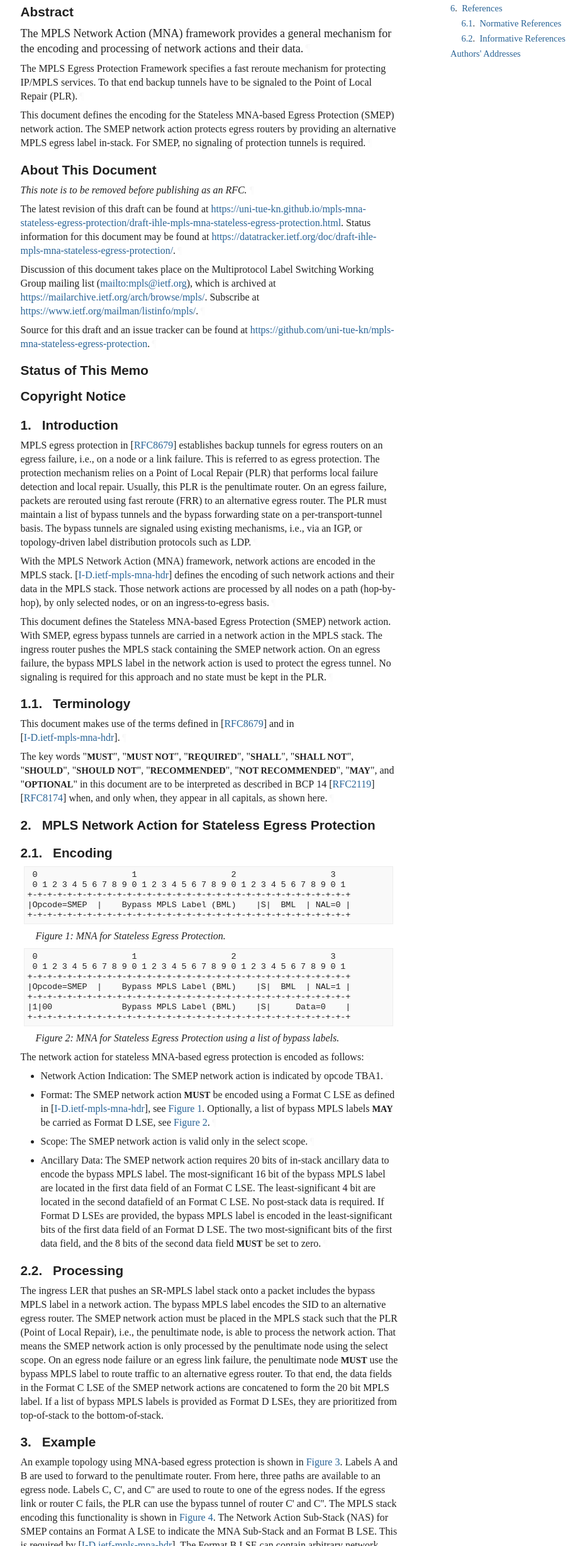
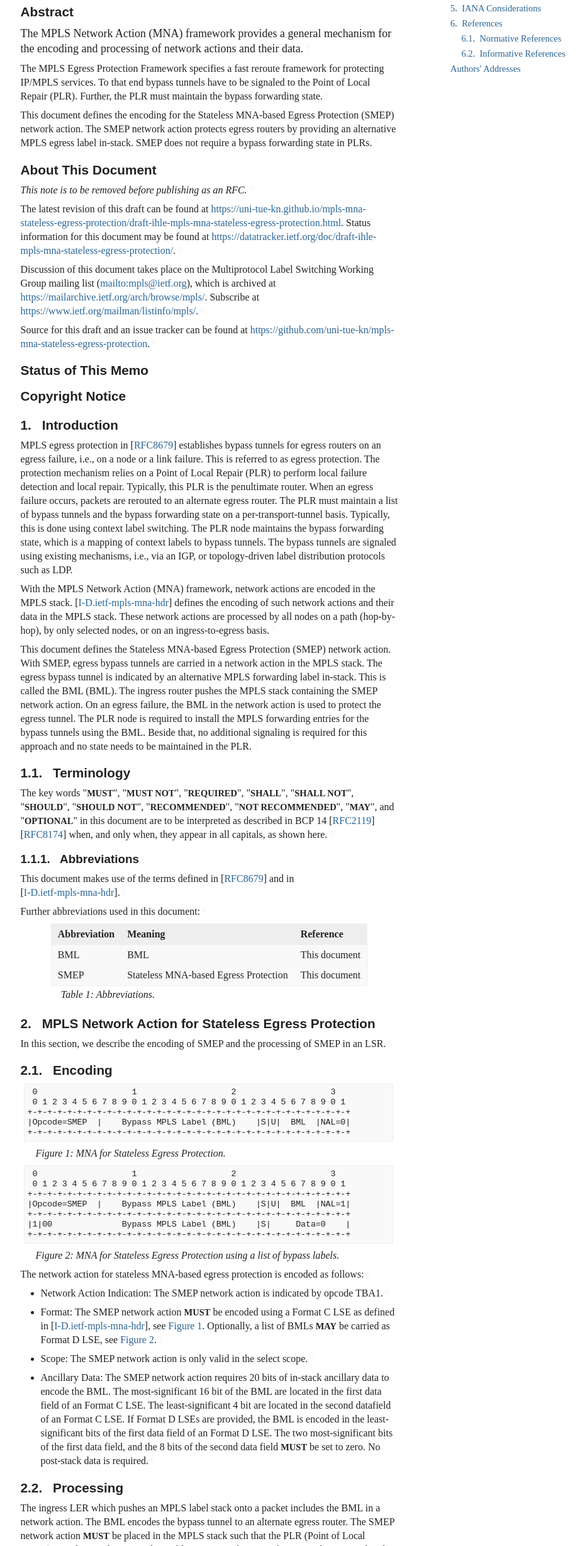
Before and after one commit to uni-tue-kn/mpls-mna-stateless-egress-protection, a plain HTML site: page draft-ihle-mpls-mna-stateless-egress-protection.html in a window 1280 px wide. Shown: the part 346-2800 px from the top of the page at 63% size, without its empty margins (92-1022 px from the left). Drawn offline with Linux system fonts and the light colour scheme; a web font is replaced by a local one.

Commit message:
Script updating gh-pages from 2235e96. [ci skip]

```diff
--- a/draft-ihle-mpls-mna-stateless-egress-protection.html
+++ b/draft-ihle-mpls-mna-stateless-egress-protection.html
@@ -9,25 +9,26 @@
 <meta content="Michael Menth" name="author">
 <meta content="
        The MPLS Network Action (MNA) framework provides a general mechanism for the encoding and processing of network actions and their data.
-       The MPLS Egress Protection Framework specifies a fast reroute mechanism for protecting IP/MPLS services.
-To that end backup tunnels have to be signaled to the Point of Local Repair (PLR).
+       The MPLS Egress Protection Framework specifies a fast reroute framework for protecting IP/MPLS services.
+To that end bypass tunnels have to be signaled to the Point of Local Repair (PLR).
+Further, the PLR must maintain the bypass forwarding state.
        This document defines the encoding for the Stateless MNA-based Egress Protection (SMEP) network action.
 The SMEP network action protects egress routers by providing an alternative MPLS egress label in-stack.
-For SMEP, no signaling of protection tunnels is required.
+SMEP does not require a bypass forwarding state in PLRs.
     " name="description">
-<meta content="xml2rfc 3.23.0" name="generator">
+<meta content="xml2rfc 3.23.1" name="generator">
 <meta content="egress protection" name="keyword">
 <meta content="resilience" name="keyword">
 <meta content="draft-ihle-mpls-mna-stateless-egress-protection-latest" name="ietf.draft">
 <!-- Generator version information:
-  xml2rfc 3.23.0
-    Python 3.12.3
+  xml2rfc 3.23.1
+    Python 3.12.6
     ConfigArgParse 1.7
-    google-i18n-address 3.1.0
+    google-i18n-address 3.1.1
     intervaltree 3.1.0
     Jinja2 3.1.4
     lxml 4.9.4
-    platformdirs 4.2.2
+    platformdirs 4.3.6
     pycountry 22.3.5
     PyYAML 6.0.1
     requests 2.32.3
@@ -1035,7 +1036,7 @@ svg :is([fill="white"], [fill^="#fff"]) {
 </tr></thead>
 <tfoot><tr>
 <td class="left">Ihle &amp; Menth</td>
-<td class="center">Expires 21 March 2025</td>
+<td class="center">Expires 24 March 2025</td>
 <td class="right">[Page]</td>
 </tr></tfoot>
 </table>
@@ -1048,12 +1049,12 @@ svg :is([fill="white"], [fill^="#fff"]) {
 <dd class="internet-draft">draft-ihle-mpls-mna-stateless-egress-protection-latest</dd>
 <dt class="label-published">Published:</dt>
 <dd class="published">
-<time datetime="2024-09-17" class="published">17 September 2024</time>
+<time datetime="2024-09-20" class="published">20 September 2024</time>
     </dd>
 <dt class="label-intended-status">Intended Status:</dt>
 <dd class="intended-status">Standards Track</dd>
 <dt class="label-expires">Expires:</dt>
-<dd class="expires"><time datetime="2025-03-21">21 March 2025</time></dd>
+<dd class="expires"><time datetime="2025-03-24">24 March 2025</time></dd>
 <dt class="label-authors">Authors:</dt>
 <dd class="authors">
 <div class="author">
@@ -1071,11 +1072,12 @@ svg :is([fill="white"], [fill^="#fff"]) {
 <section id="section-abstract">
       <h2 id="abstract"><a href="#abstract" class="selfRef">Abstract</a></h2>
 <p id="section-abstract-1">The MPLS Network Action (MNA) framework provides a general mechanism for the encoding and processing of network actions and their data.<a href="#section-abstract-1" class="pilcrow">¶</a></p>
-<p id="section-abstract-2">The MPLS Egress Protection Framework specifies a fast reroute mechanism for protecting IP/MPLS services.
-To that end backup tunnels have to be signaled to the Point of Local Repair (PLR).<a href="#section-abstract-2" class="pilcrow">¶</a></p>
+<p id="section-abstract-2">The MPLS Egress Protection Framework specifies a fast reroute framework for protecting IP/MPLS services.
+To that end bypass tunnels have to be signaled to the Point of Local Repair (PLR).
+Further, the PLR must maintain the bypass forwarding state.<a href="#section-abstract-2" class="pilcrow">¶</a></p>
 <p id="section-abstract-3">This document defines the encoding for the Stateless MNA-based Egress Protection (SMEP) network action.
 The SMEP network action protects egress routers by providing an alternative MPLS egress label in-stack.
-For SMEP, no signaling of protection tunnels is required.<a href="#section-abstract-3" class="pilcrow">¶</a></p>
+SMEP does not require a bypass forwarding state in PLRs.<a href="#section-abstract-3" class="pilcrow">¶</a></p>
 </section>
 <section class="note rfcEditorRemove" id="section-note.1">
       <h2 id="name-about-this-document">
@@ -1112,7 +1114,7 @@ For SMEP, no signaling of protection tunnels is required.<a href="#section-abstr
         time. It is inappropriate to use Internet-Drafts as reference
         material or to cite them other than as "work in progress."<a href="#section-boilerplate.1-3" class="pilcrow">¶</a></p>
 <p id="section-boilerplate.1-4">
-        This Internet-Draft will expire on 21 March 2025.<a href="#section-boilerplate.1-4" class="pilcrow">¶</a></p>
+        This Internet-Draft will expire on 24 March 2025.<a href="#section-boilerplate.1-4" class="pilcrow">¶</a></p>
 </section>
 </div>
 <div id="copyright">
@@ -1146,6 +1148,11 @@ For SMEP, no signaling of protection tunnels is required.<a href="#section-abstr
 <ul class="compact toc ulBare ulEmpty">
 <li class="compact toc ulBare ulEmpty" id="section-toc.1-1.1.2.1">
                 <p id="section-toc.1-1.1.2.1.1" class="keepWithNext"><a href="#section-1.1" class="auto internal xref">1.1</a>.  <a href="#name-terminology" class="internal xref">Terminology</a></p>
+<ul class="compact toc ulBare ulEmpty">
+<li class="compact toc ulBare ulEmpty" id="section-toc.1-1.1.2.1.2.1">
+                    <p id="section-toc.1-1.1.2.1.2.1.1" class="keepWithNext"><a href="#section-1.1.1" class="auto internal xref">1.1.1</a>.  <a href="#name-abbreviations" class="internal xref">Abbreviations</a></p>
+</li>
+                </ul>
 </li>
             </ul>
 </li>
@@ -1153,7 +1160,7 @@ For SMEP, no signaling of protection tunnels is required.<a href="#section-abstr
             <p id="section-toc.1-1.2.1"><a href="#section-2" class="auto internal xref">2</a>.  <a href="#name-mpls-network-action-for-sta" class="internal xref">MPLS Network Action for Stateless Egress Protection</a></p>
 <ul class="compact toc ulBare ulEmpty">
 <li class="compact toc ulBare ulEmpty" id="section-toc.1-1.2.2.1">
-                <p id="section-toc.1-1.2.2.1.1" class="keepWithNext"><a href="#section-2.1" class="auto internal xref">2.1</a>.  <a href="#name-encoding" class="internal xref">Encoding</a></p>
+                <p id="section-toc.1-1.2.2.1.1"><a href="#section-2.1" class="auto internal xref">2.1</a>.  <a href="#name-encoding" class="internal xref">Encoding</a></p>
 </li>
               <li class="compact toc ulBare ulEmpty" id="section-toc.1-1.2.2.2">
                 <p id="section-toc.1-1.2.2.2.1"><a href="#section-2.2" class="auto internal xref">2.2</a>.  <a href="#name-processing" class="internal xref">Processing</a></p>
@@ -1192,31 +1199,71 @@ For SMEP, no signaling of protection tunnels is required.<a href="#section-abstr
       <h2 id="name-introduction">
 <a href="#section-1" class="section-number selfRef">1. </a><a href="#name-introduction" class="section-name selfRef">Introduction</a>
       </h2>
-<p id="section-1-1">MPLS egress protection in <span>[<a href="#RFC8679" class="cite xref">RFC8679</a>]</span> establishes backup tunnels for egress routers on an egress failure, i.e., on a node or a link failure.
+<p id="section-1-1">MPLS egress protection in <span>[<a href="#RFC8679" class="cite xref">RFC8679</a>]</span> establishes bypass tunnels for egress routers on an egress failure, i.e., on a node or a link failure.
 This is referred to as egress protection.
-The protection mechanism relies on a Point of Local Repair (PLR) that performs local failure detection and local repair.
-Usually, this PLR is the penultimate router.
-On an egress failure, packets are rerouted using fast reroute (FRR) to an alternative egress router.
+The protection mechanism relies on a Point of Local Repair (PLR) to perform local failure detection and local repair.
+Typically, this PLR is the penultimate router.
+When an egress failure occurs, packets are rerouted to an alternate egress router.
 The PLR must maintain a list of bypass tunnels and the bypass forwarding state on a per-transport-tunnel basis.
+Typically, this is done using context label switching.
+The PLR node maintains the bypass forwarding state, which is a mapping of context labels to bypass tunnels.
 The bypass tunnels are signaled using existing mechanisms, i.e., via an IGP, or topology-driven label distribution protocols such as LDP.<a href="#section-1-1" class="pilcrow">¶</a></p>
 <p id="section-1-2">With the MPLS Network Action (MNA) framework, network actions are encoded in the MPLS stack.
 <span>[<a href="#I-D.ietf-mpls-mna-hdr" class="cite xref">I-D.ietf-mpls-mna-hdr</a>]</span> defines the encoding of such network actions and their data in the MPLS stack.
-Those network actions are processed by all nodes on a path (hop-by-hop), by only selected nodes, or on an ingress-to-egress basis.<a href="#section-1-2" class="pilcrow">¶</a></p>
+These network actions are processed by all nodes on a path (hop-by-hop), by only selected nodes, or on an ingress-to-egress basis.<a href="#section-1-2" class="pilcrow">¶</a></p>
 <p id="section-1-3">This document defines the Stateless MNA-based Egress Protection (SMEP) network action.
 With SMEP, egress bypass tunnels are carried in a network action in the MPLS stack.
+The egress bypass tunnel is indicated by an alternative MPLS forwarding label in-stack.
+This is called the BML (BML).
 The ingress router pushes the MPLS stack containing the SMEP network action.
-On an egress failure, the bypass MPLS label in the network action is used to protect the egress tunnel.
-No signaling is required for this approach and no state must be kept in the PLR.<a href="#section-1-3" class="pilcrow">¶</a></p>
+On an egress failure, the BML in the network action is used to protect the egress tunnel.
+The PLR node is required to install the MPLS forwarding entries for the bypass tunnels using the BML.
+Beside that, no additional signaling is required for this approach and no state needs to be maintained in the PLR.<a href="#section-1-3" class="pilcrow">¶</a></p>
 <div id="terminology">
 <section id="section-1.1">
         <h3 id="name-terminology">
 <a href="#section-1.1" class="section-number selfRef">1.1. </a><a href="#name-terminology" class="section-name selfRef">Terminology</a>
         </h3>
-<p id="section-1.1-1">This document makes use of the terms defined in <span>[<a href="#RFC8679" class="cite xref">RFC8679</a>]</span> and in <span>[<a href="#I-D.ietf-mpls-mna-hdr" class="cite xref">I-D.ietf-mpls-mna-hdr</a>]</span>.<a href="#section-1.1-1" class="pilcrow">¶</a></p>
-<p id="section-1.1-2">The key words "<span class="bcp14">MUST</span>", "<span class="bcp14">MUST NOT</span>", "<span class="bcp14">REQUIRED</span>", "<span class="bcp14">SHALL</span>", "<span class="bcp14">SHALL NOT</span>", "<span class="bcp14">SHOULD</span>", "<span class="bcp14">SHOULD NOT</span>", "<span class="bcp14">RECOMMENDED</span>", "<span class="bcp14">NOT RECOMMENDED</span>",
+<p id="section-1.1-1">The key words "<span class="bcp14">MUST</span>", "<span class="bcp14">MUST NOT</span>", "<span class="bcp14">REQUIRED</span>", "<span class="bcp14">SHALL</span>", "<span class="bcp14">SHALL NOT</span>", "<span class="bcp14">SHOULD</span>", "<span class="bcp14">SHOULD NOT</span>", "<span class="bcp14">RECOMMENDED</span>", "<span class="bcp14">NOT RECOMMENDED</span>",
 "<span class="bcp14">MAY</span>", and "<span class="bcp14">OPTIONAL</span>" in this document are to be interpreted as
 described in BCP 14 <span>[<a href="#RFC2119" class="cite xref">RFC2119</a>]</span> <span>[<a href="#RFC8174" class="cite xref">RFC8174</a>]</span> when, and only when, they
-appear in all capitals, as shown here.<a href="#section-1.1-2" class="pilcrow">¶</a></p>
+appear in all capitals, as shown here.<a href="#section-1.1-1" class="pilcrow">¶</a></p>
+<div id="abbreviations">
+<section id="section-1.1.1">
+          <h4 id="name-abbreviations">
+<a href="#section-1.1.1" class="section-number selfRef">1.1.1. </a><a href="#name-abbreviations" class="section-name selfRef">Abbreviations</a>
+          </h4>
+<p id="section-1.1.1-1">This document makes use of the terms defined in <span>[<a href="#RFC8679" class="cite xref">RFC8679</a>]</span> and in <span>[<a href="#I-D.ietf-mpls-mna-hdr" class="cite xref">I-D.ietf-mpls-mna-hdr</a>]</span>.<a href="#section-1.1.1-1" class="pilcrow">¶</a></p>
+<p id="section-1.1.1-2">Further abbreviations used in this document:<a href="#section-1.1.1-2" class="pilcrow">¶</a></p>
+<span id="name-abbreviations-2"></span><div id="table_abbrev">
+<table class="center" id="table-1">
+            <caption>
+<a href="#table-1" class="selfRef">Table 1</a>:
+<a href="#name-abbreviations-2" class="selfRef">Abbreviations.</a>
+            </caption>
+<thead>
+              <tr>
+                <th class="text-left" rowspan="1" colspan="1">Abbreviation</th>
+                <th class="text-left" rowspan="1" colspan="1">Meaning</th>
+                <th class="text-left" rowspan="1" colspan="1">Reference</th>
+              </tr>
+            </thead>
+            <tbody>
+              <tr>
+                <td class="text-left" rowspan="1" colspan="1">BML</td>
+                <td class="text-left" rowspan="1" colspan="1">BML</td>
+                <td class="text-left" rowspan="1" colspan="1">This document</td>
+              </tr>
+              <tr>
+                <td class="text-left" rowspan="1" colspan="1">SMEP</td>
+                <td class="text-left" rowspan="1" colspan="1">Stateless MNA-based Egress Protection</td>
+                <td class="text-left" rowspan="1" colspan="1">This document</td>
+              </tr>
+            </tbody>
+          </table>
+</div>
+</section>
+</div>
 </section>
 </div>
 </section>
@@ -1226,6 +1273,7 @@ appear in all capitals, as shown here.<a href="#section-1.1-2" class="pilcrow">
       <h2 id="name-mpls-network-action-for-sta">
 <a href="#section-2" class="section-number selfRef">2. </a><a href="#name-mpls-network-action-for-sta" class="section-name selfRef">MPLS Network Action for Stateless Egress Protection</a>
       </h2>
+<p id="section-2-1">In this section, we describe the encoding of SMEP and the processing of SMEP in an LSR.<a href="#section-2-1" class="pilcrow">¶</a></p>
 <div id="encoding">
 <section id="section-2.1">
         <h3 id="name-encoding">
@@ -1238,7 +1286,7 @@ appear in all capitals, as shown here.<a href="#section-1.1-2" class="pilcrow">
  0                   1                   2                   3
  0 1 2 3 4 5 6 7 8 9 0 1 2 3 4 5 6 7 8 9 0 1 2 3 4 5 6 7 8 9 0 1
 +-+-+-+-+-+-+-+-+-+-+-+-+-+-+-+-+-+-+-+-+-+-+-+-+-+-+-+-+-+-+-+-+
-|Opcode=SMEP  |    Bypass MPLS Label (BML)    |S|  BML  | NAL=0 |
+|Opcode=SMEP  |    Bypass MPLS Label (BML)    |S|U|  BML  |NAL=0|
 +-+-+-+-+-+-+-+-+-+-+-+-+-+-+-+-+-+-+-+-+-+-+-+-+-+-+-+-+-+-+-+-+
 </pre>
 </div>
@@ -1253,7 +1301,7 @@ appear in all capitals, as shown here.<a href="#section-1.1-2" class="pilcrow">
  0                   1                   2                   3
  0 1 2 3 4 5 6 7 8 9 0 1 2 3 4 5 6 7 8 9 0 1 2 3 4 5 6 7 8 9 0 1
 +-+-+-+-+-+-+-+-+-+-+-+-+-+-+-+-+-+-+-+-+-+-+-+-+-+-+-+-+-+-+-+-+
-|Opcode=SMEP  |    Bypass MPLS Label (BML)    |S|  BML  | NAL=1 |
+|Opcode=SMEP  |    Bypass MPLS Label (BML)    |S|U|  BML  |NAL=1|
 +-+-+-+-+-+-+-+-+-+-+-+-+-+-+-+-+-+-+-+-+-+-+-+-+-+-+-+-+-+-+-+-+
 |1|00              Bypass MPLS Label (BML)    |S|     Data=0    |
 +-+-+-+-+-+-+-+-+-+-+-+-+-+-+-+-+-+-+-+-+-+-+-+-+-+-+-+-+-+-+-+-+
@@ -1269,13 +1317,13 @@ appear in all capitals, as shown here.<a href="#section-1.1-2" class="pilcrow">
             <p id="section-2.1-4.1.1">Network Action Indication: The SMEP network action is indicated by opcode TBA1.<a href="#section-2.1-4.1.1" class="pilcrow">¶</a></p>
 </li>
           <li class="normal" id="section-2.1-4.2">
-            <p id="section-2.1-4.2.1">Format: The SMEP network action <span class="bcp14">MUST</span> be encoded using a Format C LSE as defined in <span>[<a href="#I-D.ietf-mpls-mna-hdr" class="cite xref">I-D.ietf-mpls-mna-hdr</a>]</span>, see <a href="#fig-smep-encoding" class="auto internal xref">Figure 1</a>. Optionally, a list of bypass MPLS labels <span class="bcp14">MAY</span> be carried as Format D LSE, see <a href="#fig-smep-encoding_ad" class="auto internal xref">Figure 2</a>.<a href="#section-2.1-4.2.1" class="pilcrow">¶</a></p>
+            <p id="section-2.1-4.2.1">Format: The SMEP network action <span class="bcp14">MUST</span> be encoded using a Format C LSE as defined in <span>[<a href="#I-D.ietf-mpls-mna-hdr" class="cite xref">I-D.ietf-mpls-mna-hdr</a>]</span>, see <a href="#fig-smep-encoding" class="auto internal xref">Figure 1</a>. Optionally, a list of BMLs <span class="bcp14">MAY</span> be carried as Format D LSE, see <a href="#fig-smep-encoding_ad" class="auto internal xref">Figure 2</a>.<a href="#section-2.1-4.2.1" class="pilcrow">¶</a></p>
 </li>
           <li class="normal" id="section-2.1-4.3">
-            <p id="section-2.1-4.3.1">Scope: The SMEP network action is valid only in the select scope.<a href="#section-2.1-4.3.1" class="pilcrow">¶</a></p>
+            <p id="section-2.1-4.3.1">Scope: The SMEP network action is only valid in the select scope.<a href="#section-2.1-4.3.1" class="pilcrow">¶</a></p>
 </li>
           <li class="normal" id="section-2.1-4.4">
-            <p id="section-2.1-4.4.1">Ancillary Data: The SMEP network action requires 20 bits of in-stack ancillary data to encode the bypass MPLS label. The most-significant 16 bit of the bypass MPLS label are located in the first data field of an Format C LSE. The least-significant 4 bit are located in the second datafield of an Format C LSE. No post-stack data is required. If Format D LSEs are provided, the bypass MPLS label is encoded in the least-significant bits of the first data field of an Format D LSE. The two most-significant bits of the first data field, and the 8 bits of the second data field <span class="bcp14">MUST</span> be set to zero.<a href="#section-2.1-4.4.1" class="pilcrow">¶</a></p>
+            <p id="section-2.1-4.4.1">Ancillary Data: The SMEP network action requires 20 bits of in-stack ancillary data to encode the BML. The most-significant 16 bit of the BML are located in the first data field of an Format C LSE. The least-significant 4 bit are located in the second datafield of an Format C LSE. If Format D LSEs are provided, the BML is encoded in the least-significant bits of the first data field of an Format D LSE. The two most-significant bits of the first data field, and the 8 bits of the second data field <span class="bcp14">MUST</span> be set to zero. No post-stack data is required.<a href="#section-2.1-4.4.1" class="pilcrow">¶</a></p>
 </li>
         </ul>
 </section>
@@ -1285,13 +1333,13 @@ appear in all capitals, as shown here.<a href="#section-1.1-2" class="pilcrow">
         <h3 id="name-processing">
 <a href="#section-2.2" class="section-number selfRef">2.2. </a><a href="#name-processing" class="section-name selfRef">Processing</a>
         </h3>
-<p id="section-2.2-1">The ingress LER that pushes an SR-MPLS label stack onto a packet includes the bypass MPLS label in a network action.
-The bypass MPLS label encodes the SID to an alternative egress router.
-The SMEP network action must be placed in the MPLS stack such that the PLR (Point of Local Repair), i.e., the penultimate node, is able to process the network action.
-That means the SMEP network action is only processed by the penultimate node using the select scope.
-On an egress node failure or an egress link failure, the penultimate node <span class="bcp14">MUST</span> use the bypass MPLS label to route traffic to an alternative egress router.
-To that end, the data fields in the Format C LSE of the SMEP network actions are concatened to form the 20 bit MPLS label.
-If a list of bypass MPLS labels is provided as Format D LSEs, they are prioritized from top-of-stack to the bottom-of-stack.<a href="#section-2.2-1" class="pilcrow">¶</a></p>
+<p id="section-2.2-1">The ingress LER which pushes an MPLS label stack onto a packet includes the BML in a network action.
+The BML encodes the bypass tunnel to an alternate egress router.
+The SMEP network action <span class="bcp14">MUST</span> be placed in the MPLS stack such that the PLR (Point of Local Repair), i.e., the penultimate node, is able to process the network action.
+This means that the SMEP network action is only processed by the penultimate node using the select scope.
+On an egress node failure or an egress link failure, the penultimate node <span class="bcp14">MUST</span> use the BML to route traffic to an alternate egress router.
+To that end, the PLR pushes the BML from the Format C and D LSEs to the MPLS stack and pops the incoming label.
+A list of BMLs <span class="bcp14">MAY</span> be provided as Format D LSEs to encode a bypass tunnel constructed by Segment Routing.<a href="#section-2.2-1" class="pilcrow">¶</a></p>
 </section>
 </div>
 </section>
@@ -1301,37 +1349,37 @@ If a list of bypass MPLS labels is provided as Format D LSEs, they are prioritiz
       <h2 id="name-example">
 <a href="#section-3" class="section-number selfRef">3. </a><a href="#name-example" class="section-name selfRef">Example</a>
       </h2>
-<p id="section-3-1">An example topology using MNA-based egress protection is shown in <a href="#fig-example1" class="auto internal xref">Figure 3</a>.
+<p id="section-3-1">A simple example topology using MNA-based egress protection with an SR bypass tunnel is shown in <a href="#fig-example1" class="auto internal xref">Figure 3</a>.
 Labels A and B are used to forward to the penultimate router.
-From here, three paths are available to an egress node.
-Labels C, C', and C'' are used to route to one of the egress nodes.
+From here, two paths are available to an egress node.
+Label C is used to route to the egress node, and labels C' and C'' are used to route to the backup egress node.
 If the egress link or router C fails, the PLR can use the bypass tunnel of router C' and C''.
-The MPLS stack encoding this functionality is shown in <a href="#fig-example1_stack" class="auto internal xref">Figure 4</a>.
-The Network Action Sub-Stack (NAS) for SMEP contains an Format A LSE to indicate the MNA Sub-Stack and an Format B LSE.
+The MPLS stack pushed by the ingress LER that encodes this functionality for the example topology is shown in <a href="#fig-example1_stack" class="auto internal xref">Figure 4</a>.
+The Network Action Sub-Stack (NAS) for SMEP contains an Format A LSE to indicate the MNA sub-Stack and an Format B LSE.
 This is required by <span>[<a href="#I-D.ietf-mpls-mna-hdr" class="cite xref">I-D.ietf-mpls-mna-hdr</a>]</span>.
 The Format B LSE can contain arbitrary network actions.<a href="#section-3-1" class="pilcrow">¶</a></p>
+<p id="section-3-2">In the example, LSR A and B pop the labels A and B.
+On an egress failure, the PLR pops the incoming label C, and the NAS, and pushes the list of BMLs onto the stack.
+The label stack after SMEP is applied is shown in <a href="#fig-example1_stack2" class="auto internal xref">Figure 5</a>.<a href="#section-3-2" class="pilcrow">¶</a></p>
 <span id="name-example-network-topology-wi"></span><div id="fig-example1">
 <figure id="figure-3">
-        <div class="alignLeft art-text artwork" id="section-3-2.1">
+        <div class="alignLeft art-text artwork" id="section-3-3.1">
 <pre>
-                                 /--C'-- backup
-                                /         egress
-                               /
-Ingress ───A─── LSR ───B─── LSR ───C─── egress
-  LER            A           B
-                            PLR
-                               \
-                                \--C''-- backup
-                                          egress
+
+                                /--C'-- LSR ---C''--- egress C''
+                               /         C'
+                            LSR
+Ingress ───A─── LSR ───B───  B  ───C─── egress C
+  LER            A         (PLR)
 </pre>
 </div>
 <figcaption><a href="#figure-3" class="selfRef">Figure 3</a>:
 <a href="#name-example-network-topology-wi" class="selfRef">Example network topology with protected egress routers.</a>
         </figcaption></figure>
 </div>
-<span id="name-example-mpls-stack-for-abov"></span><div id="fig-example1_stack">
+<span id="name-example-mpls-stack-pushed-b"></span><div id="fig-example1_stack">
 <figure id="figure-4">
-        <div class="alignLeft art-text artwork" id="section-3-3.1">
+        <div class="alignLeft art-text artwork" id="section-3-4.1">
 <pre>
  0                   1                   2                   3
  0 1 2 3 4 5 6 7 8 9 0 1 2 3 4 5 6 7 8 9 0 1 2 3 4 5 6 7 8 9 0 1
@@ -1346,14 +1394,31 @@ Ingress ───A─── LSR ───B─── LSR ───C─── egre
 +-+-+-+-+-+-+-+-+-+-+-+-+-+-+-+-+-+-+-+-+-+-+-+-+-+-+-+-+-+-+-+-+
 |   Opcode = *|      Data               |R|IHS|S|U| NASL=2|NAL=0|
 +-+-+-+-+-+-+-+-+-+-+-+-+-+-+-+-+-+-+-+-+-+-+-+-+-+-+-+-+-+-+-+-+
-|Opcode = SMEP|  Bypass MPLS Label (BML) = C' |S|  BML  | NAL=1 |
+|Opcode = SMEP|  Bypass MPLS Label (BML) = C' |S|U|  BML  |NAL=1|
 +-+-+-+-+-+-+-+-+-+-+-+-+-+-+-+-+-+-+-+-+-+-+-+-+-+-+-+-+-+-+-+-+
 |1|00            Bypass MPLS Label (BML) = C''|S|     Data=0    |
 +-+-+-+-+-+-+-+-+-+-+-+-+-+-+-+-+-+-+-+-+-+-+-+-+-+-+-+-+-+-+-+-+
 </pre>
 </div>
 <figcaption><a href="#figure-4" class="selfRef">Figure 4</a>:
-<a href="#name-example-mpls-stack-for-abov" class="selfRef">Example MPLS stack for above topology.</a>
+<a href="#name-example-mpls-stack-pushed-b" class="selfRef">Example MPLS stack pushed by the ingress LER for above topology.</a>
+        </figcaption></figure>
+</div>
+<span id="name-example-mpls-stack-after-sm"></span><div id="fig-example1_stack2">
+<figure id="figure-5">
+        <div class="alignLeft art-text artwork" id="section-3-5.1">
+<pre>
+ 0                   1                   2                   3
+ 0 1 2 3 4 5 6 7 8 9 0 1 2 3 4 5 6 7 8 9 0 1 2 3 4 5 6 7 8 9 0 1
++-+-+-+-+-+-+-+-+-+-+-+-+-+-+-+-+-+-+-+-+-+-+-+-+-+-+-+-+-+-+-+-+
+|      MPLS-Label = C'                  | TC  |S|    TTL        |
++-+-+-+-+-+-+-+-+-+-+-+-+-+-+-+-+-+-+-+-+-+-+-+-+-+-+-+-+-+-+-+-+
+|      MPLS-Label = C''                 | TC  |S|    TTL        |
++-+-+-+-+-+-+-+-+-+-+-+-+-+-+-+-+-+-+-+-+-+-+-+-+-+-+-+-+-+-+-+-+
+</pre>
+</div>
+<figcaption><a href="#figure-5" class="selfRef">Figure 5</a>:
+<a href="#name-example-mpls-stack-after-sm" class="selfRef">Example MPLS stack after SMEP is applied.</a>
         </figcaption></figure>
 </div>
 </section>
@@ -1373,9 +1438,9 @@ Ingress ───A─── LSR ───B─── LSR ───C─── egre
       </h2>
 <p id="section-5-1">This document requests that IANA allocates a new codepoint with the name "Stateless MNA-based Egress Protection" in the "Network Action Opcodes Registry".<a href="#section-5-1" class="pilcrow">¶</a></p>
 <span id="name-smep-opcode-iana-allocation"></span><div id="table_iana">
-<table class="center" id="table-1">
+<table class="center" id="table-2">
         <caption>
-<a href="#table-1" class="selfRef">Table 1</a>:
+<a href="#table-2" class="selfRef">Table 2</a>:
 <a href="#name-smep-opcode-iana-allocation" class="selfRef">SMEP Opcode IANA allocation.</a>
         </caption>
 <thead>
```
Also changed, not shown: draft-ihle-mpls-mna-stateless-egress-protection.txt.
